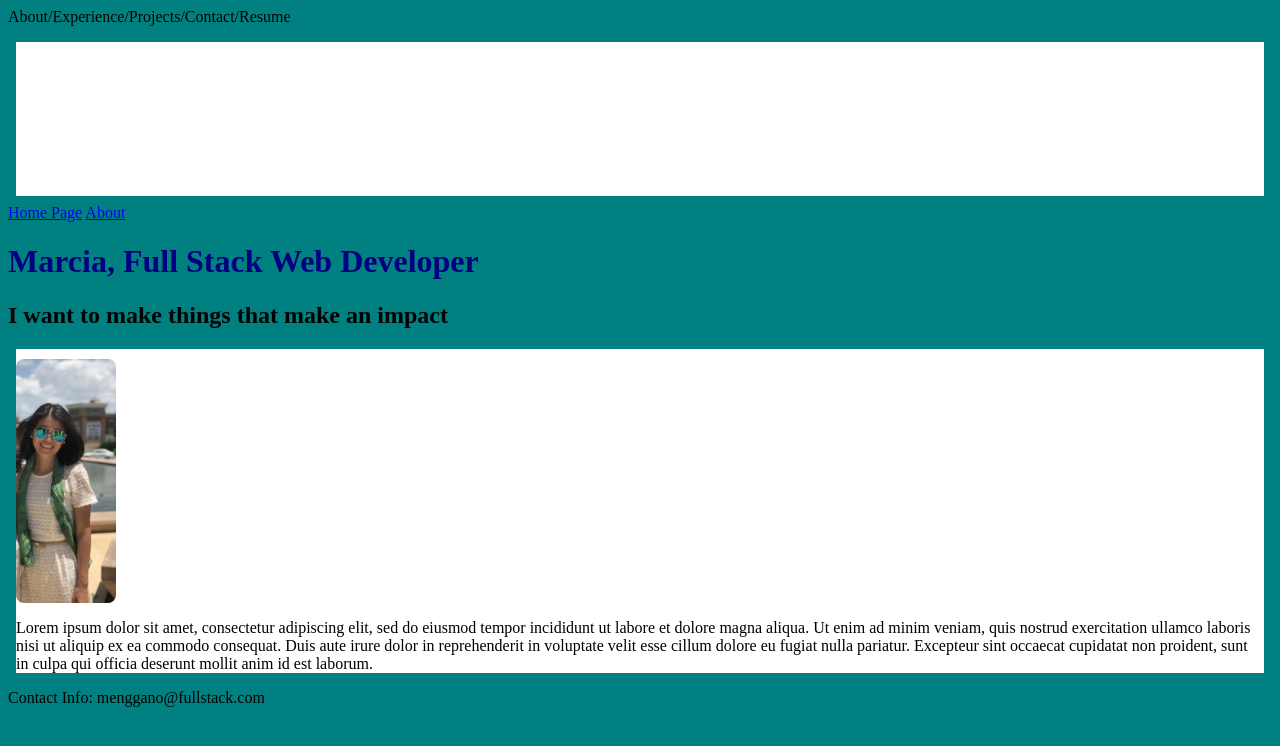
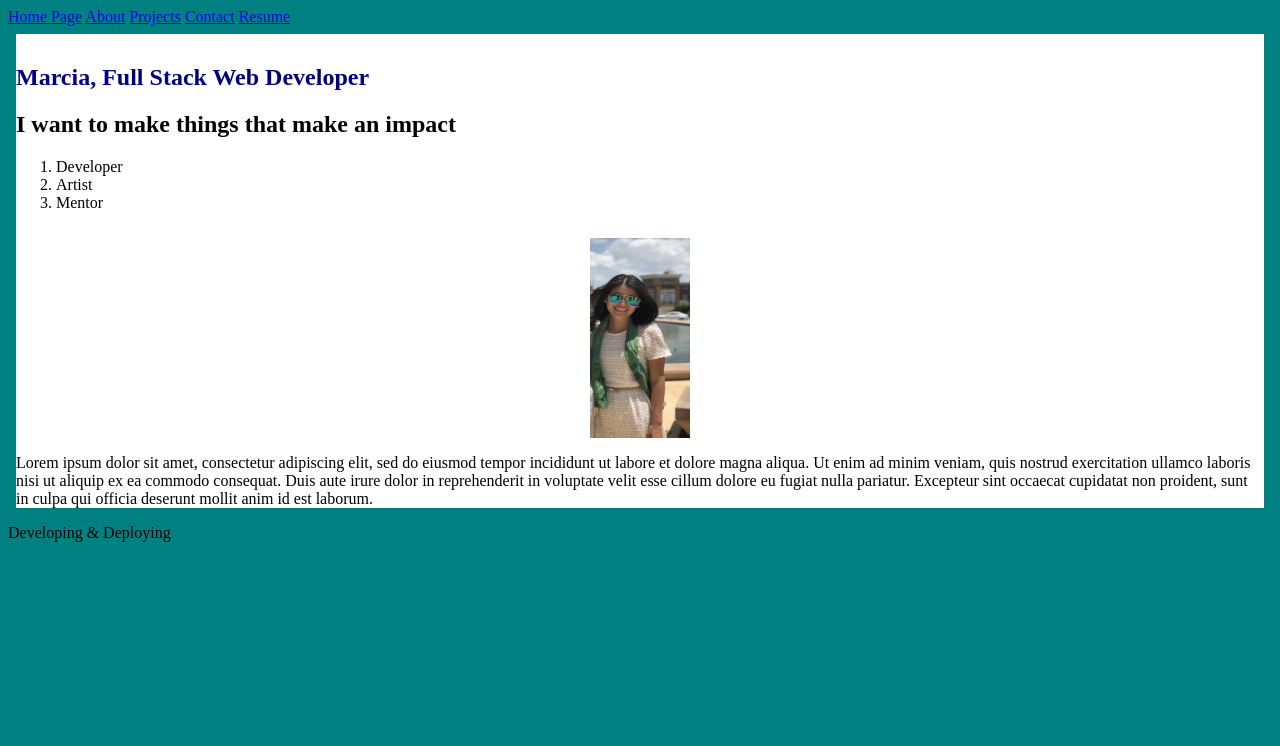
Before and after one commit to menggano/MyPortfolio-Webpage, a plain HTML site: page index.html in a window 1280 px wide. Drawn offline with Linux system fonts and the light colour scheme.

Commit message:
first commit

```diff
--- a/index.html
+++ b/index.html
@@ -6,40 +6,40 @@
 </head>
 
 <body>
-  <p>About/Experience/Projects/Contact/Resume</p>
-  <section>
-    <div></div>
-    <div></div>
-    <div></div>
-  </section>
-</body>
-
   <header>
-
     <nav>
       <a href="./index.html"> Home Page</a>
       <a href="./about.html">About</a>
+      <a href="./projects.html">Projects</a>
+      <a href="./Contact.html">Contact</a>
+      <a href="./Resume.html">Resume</a>
     </nav>
   </header>
 
-<main>
+  <section>
     <h1>Marcia, Full Stack Web Developer</h1>
     <h2>I want to make things that make an impact</h2>
-  </section1>
 
-  <section>
-    <img src="images/Mother's day Southlake.JPG" alt="Profile" width="300" height="250">
+    <ol>
+      <li>Developer</li>
+      <li>Artist</li>
+      <li>Mentor</li>
+    </ol>
+
+    <section id="image-container">
+      <img src="./images/Mothers-day-Southlake.JPG" alt="Profile" width="100" height="200">
+    </section>
     <p>Lorem ipsum dolor sit amet, consectetur adipiscing elit, sed do eiusmod tempor incididunt ut labore et dolore
       magna aliqua. Ut enim ad minim veniam, quis nostrud exercitation ullamco laboris nisi ut aliquip ex ea commodo
-      consequat. Duis aute irure dolor in reprehenderit in voluptate velit esse cillum dolore eu fugiat nulla pariatur.
+      consequat. Duis aute irure dolor in reprehenderit in voluptate velit esse cillum dolore eu fugiat nulla
+      pariatur.
       Excepteur sint occaecat cupidatat non proident,
       sunt in culpa qui officia deserunt mollit anim id est laborum.</p>
   </section>
-</main>
+
+  <footer>
+    <p>Developing & Deploying</p>
+  </footer>
 </body>
-<footer>
-  Contact Info: menggano@fullstack.com
-</footer>
-</head>
 
 </html>
--- a/style.css
+++ b/style.css
@@ -1,27 +1,37 @@
-div {
-    height: 40px;
-    width: 40px;
-    background-color: white;
-    margin: 8px;
-    margin: left 50px;
+
+header {
+    color: navy;
 }
 
 body {
     background-color:teal
 }
+.item {
+    background-color:white;
+    margin: 10pt;
+    height: 50pt;
+    width: 100pt;
+    display: flex;
+    flex-wrap: wrap;
+}
+
+.container {
+    display: flex;
+    flex-wrap: wrap;
+    justify-content: center;
+}
+
 h1 {
     color: navy;
 }
 
 section {
-    background-color: white;
+    background-color:white;
     padding-top: 10px;
     border: 25px;
-    margin: 8px;
+    margin: 8px
 }
-img {
-    border-radius: 8px;
-    max-width: 100;
-    height: auto;
-    display: block;
+#image-container {
+    display: flex;
+    justify-content: center;
 }
```
Also changed, not shown: projects.html (added, +34 -0 lines), Contact.html (added), Resume.html (added), images/Mothers-day-Southlake.JPG (renamed from images/Mother's day Southlake.JPG). Lines whose indentation alone changed are shown as unchanged.
